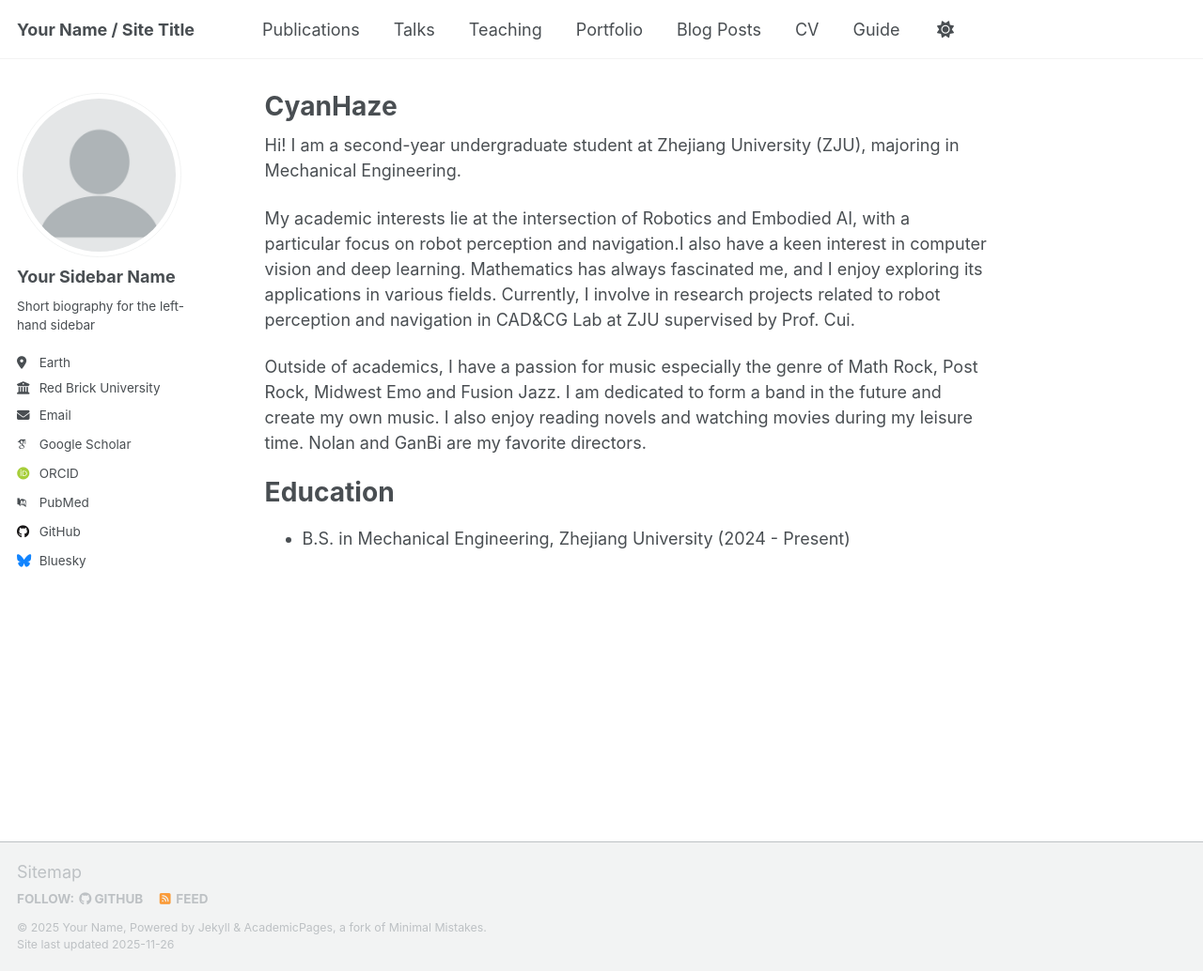
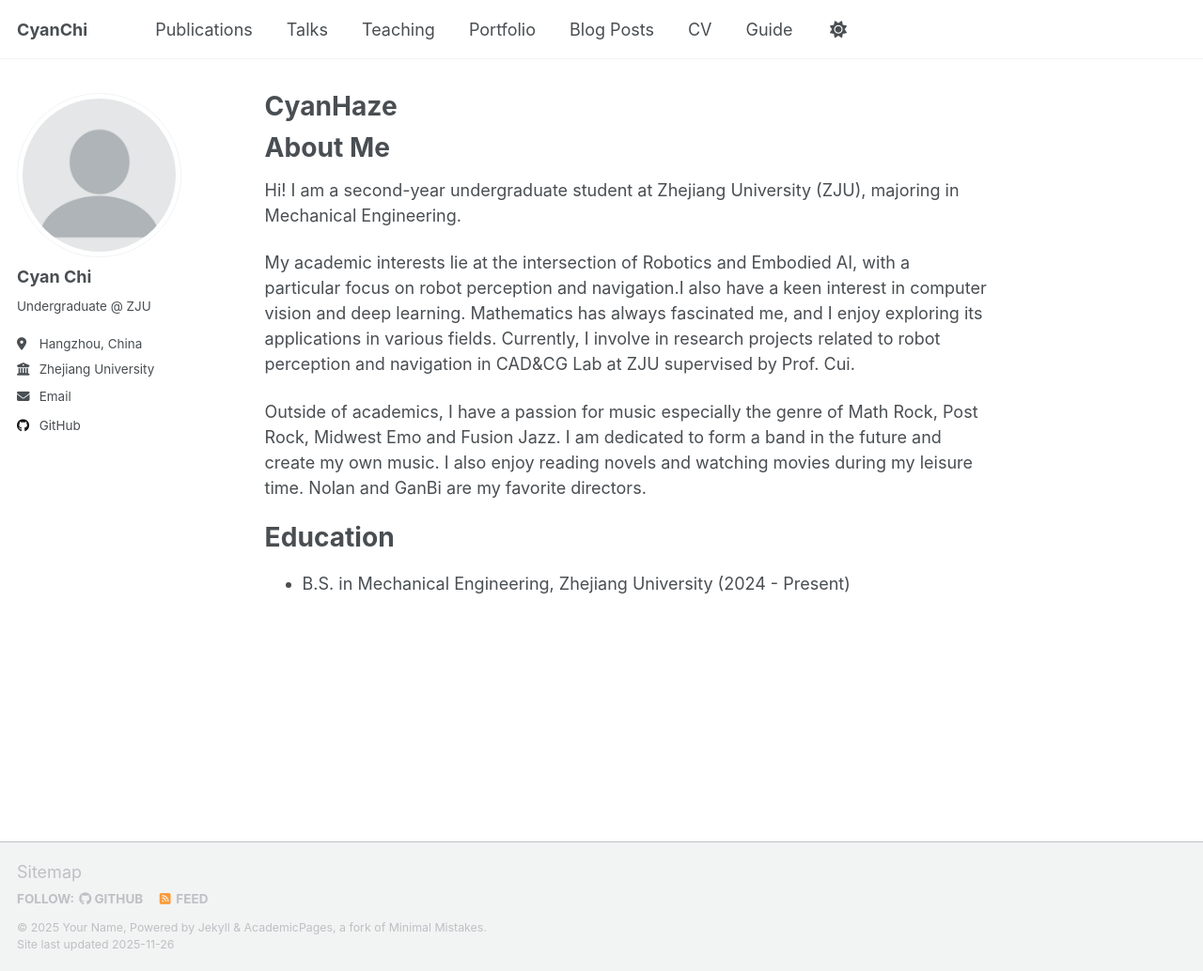
Before and after one commit to CyanHaze/CyanHaze.github.io, a Jekyll site: the page built from _pages/about.md, in a window 1280 px wide and 1034 px high. Shown: the whole window at 94% size. Built offline with Jekyll 4.4.1, drawn with Linux system fonts in a browser that asks for light colours; some web fonts are replaced; a script that is not in the unit is left out.

Commit message:
Update about page

```diff
--- a/_config.yml
+++ b/_config.yml
@@ -9,7 +9,7 @@
 # Basic Site Settings
 locale                   : "en-US"
 site_theme               : "default" # Currently available options are "default", "air"
-title                    : "Your Name / Site Title"
+title                    : "CyanChi"
 title_separator          : "-"
 name                     : &name "Your Name"
 description              : &description "Your Name's academic portfolio"   # Update this with a general description of your site, this is the default if not overridden by a page
@@ -24,24 +24,24 @@ repository               : "academicpages/academicpages.github.io"
 author:
   # Biographic information
   avatar           : "profile.png"
-  name             : "Your Sidebar Name"
+  name             : "Cyan Chi"
   pronouns         : # example: "she/her"
-  bio              : "Short biography for the left-hand sidebar"
-  location         : "Earth"
-  employer         : "Red Brick University"
+  bio              : "Undergraduate @ ZJU"
+  location         : "Hangzhou, China"
+  employer         : "Zhejiang University"
   uri              : # URL
-  email            : "none@example.org"
+  email            : "CyanHaze@outlook.com"
 
   # Academic websites
   academia         : # URL
   arxiv            : # URL - Update with the correct link to your profile
-  googlescholar    : "https://scholar.google.com/citations?user=PS_CX0AAAAAJ"
+  googlescholar    : # "https://scholar.google.com/citations?user=PS_CX0AAAAAJ"
   inspire-hep      : # URL
   impactstory      : # URL
-  orcid            : "https://orcid.org/yourorcidurl"
+  orcid            : # "https://orcid.org/yourorcidurl"
   semantic         : # URL
   ssrn             : # URL
-  pubmed           : "https://www.ncbi.nlm.nih.gov/pubmed/?term=john+snow"
+  pubmed           : # "https://www.ncbi.nlm.nih.gov/pubmed/?term=john+snow"
   researchgate     : # URL
   scopus           : # URL
   zotero           : # URL
@@ -51,13 +51,13 @@ author:
   bitbucket        : # Username - Update with your username on the site
   codepen          : # Username
   dribbble         : # Username
-  github           : "academicpages"
+  github           : "CyanHaze"
   kaggle           : # Username
   stackoverflow    : # User number or user number and name (i.e., use "1" or "1/jeff-atwood")
 
   # Social media
   artstation       : # Username
-  bluesky          : "bsky.app" # Replace this with you Bluesky username
+  bluesky          : # "bsky.app" # Replace this with you Bluesky username
   facebook         : # Username
   flickr           : # Username
   foursquare       : # Username
--- a/_pages/about.md
+++ b/_pages/about.md
@@ -7,6 +7,8 @@ redirect_from:
   - /about.html
 ---
 
+About Me
+======
 Hi! I am a second-year undergraduate student at Zhejiang University (ZJU), majoring in Mechanical Engineering.
 
 My academic interests lie at the intersection of Robotics and Embodied AI, with a particular focus on robot perception and navigation.I also have a keen interest in computer vision and deep learning. Mathematics has always fascinated me, and I enjoy exploring its applications in various fields. Currently, I involve in research projects related to robot perception and navigation in CAD&CG Lab at ZJU supervised by Prof. Cui.
```
